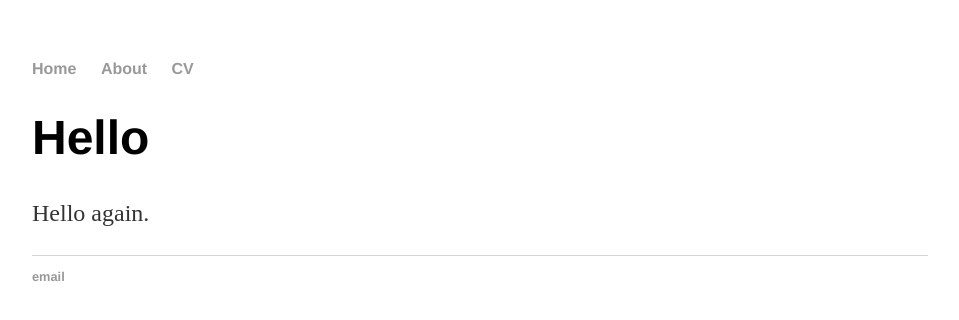
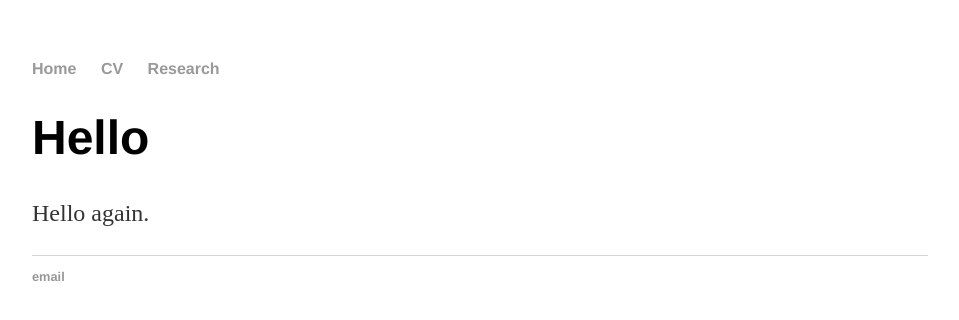
Before and after one commit to michaelrotolo/github.io, a Jekyll site: the page built from index.html, in a window 1280 px wide. Shown: the top 320 px of the page, without its empty margins (160-1119 px from the left). Built offline with Jekyll 4.4.1, drawn with Linux system fonts in a browser that asks for light colours.

Commit message:
Update default.html

```diff
--- a/_layouts/default.html
+++ b/_layouts/default.html
@@ -9,8 +9,8 @@
 			<nav>
 	    		<ul>
 	        		<li><a href="/">Home</a></li>
-		        	<li><a href="/about">About</a></li>
-	        		<li><a href="/cv/">CV</a></li>
+		        	<li><a href="/cv">CV</a></li>
+	        		<li><a href="/research">Research</a></li>
 	    		</ul>
 			</nav>
 			<div class="container">
```
